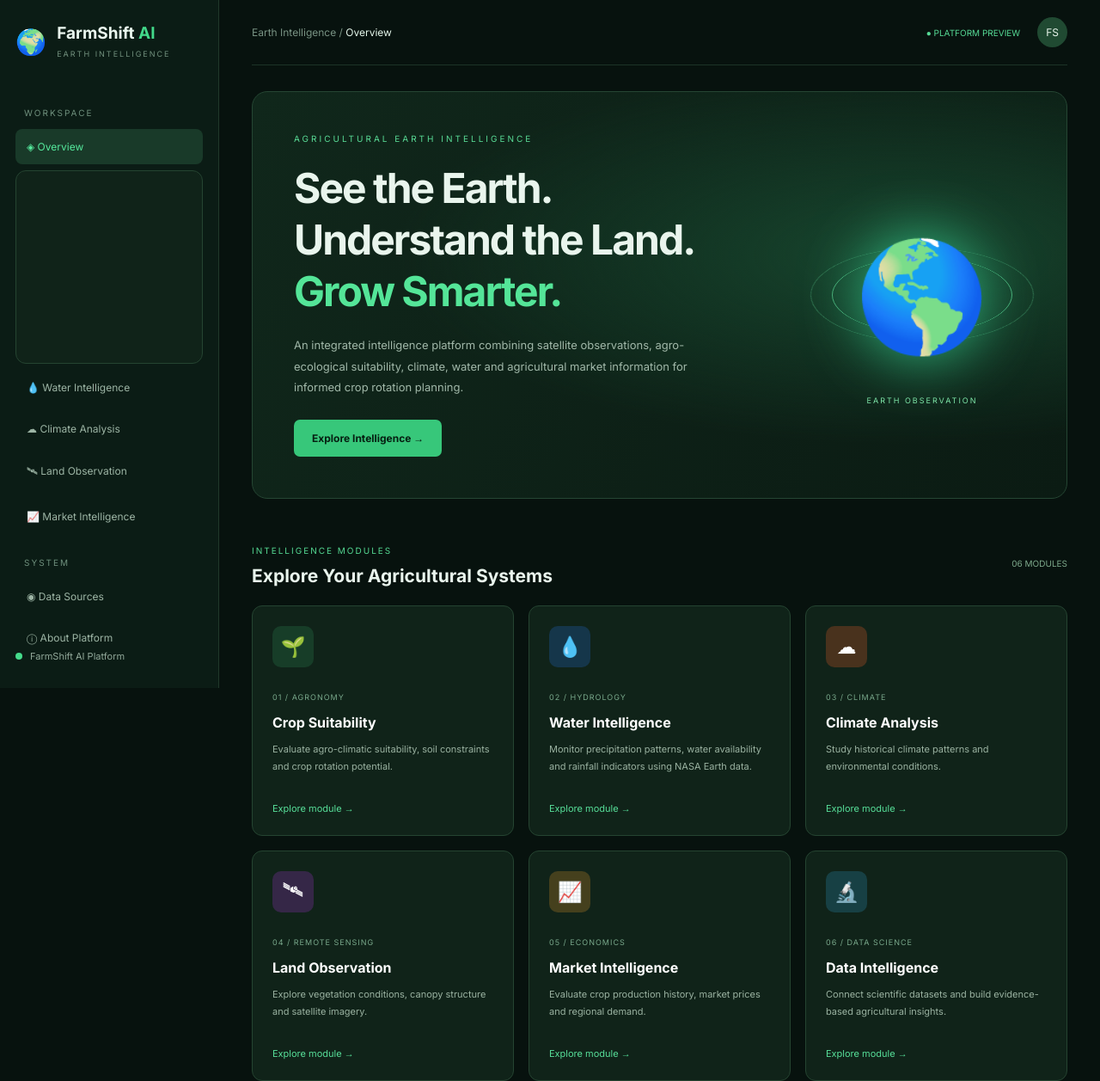
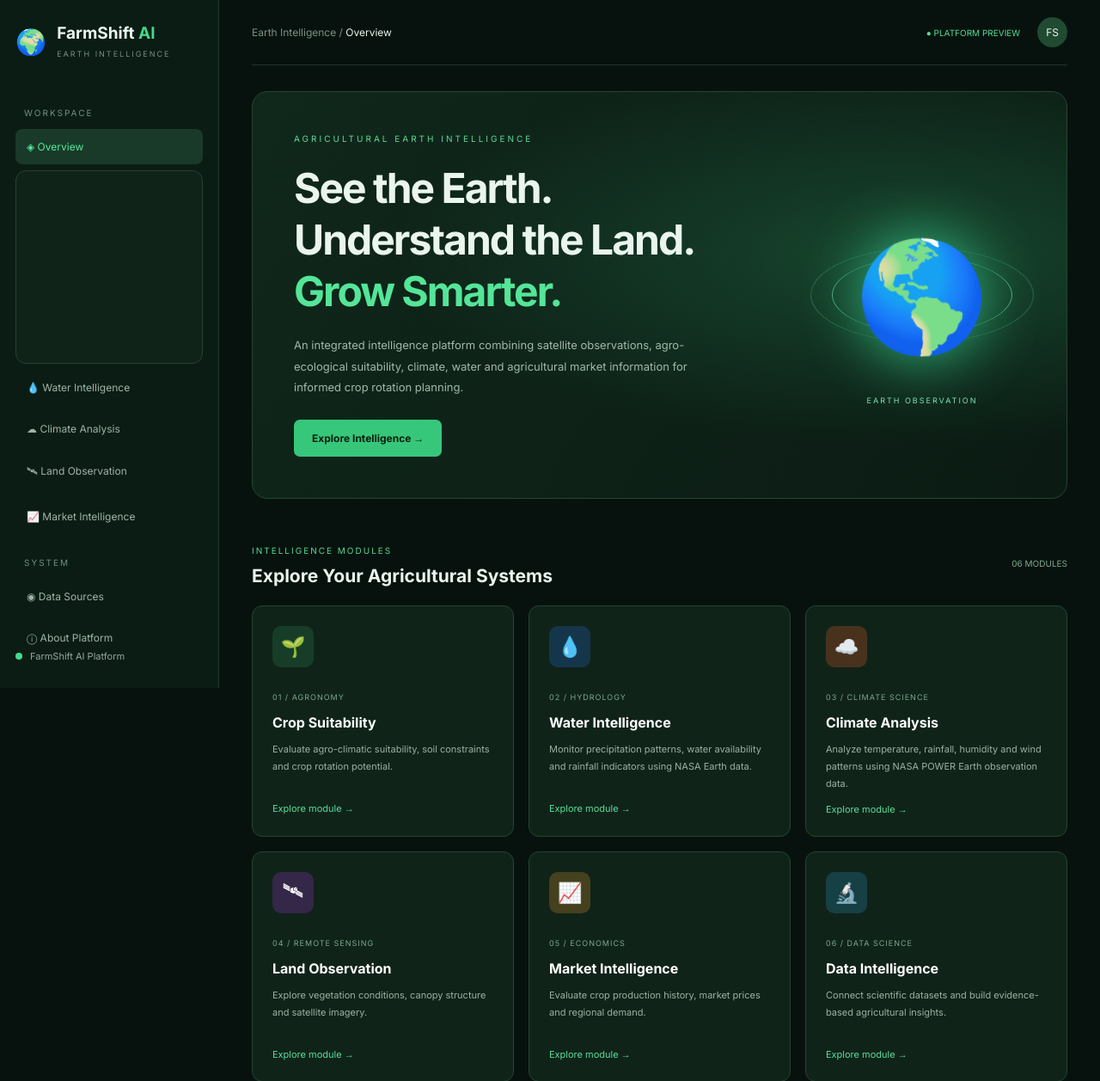
Before and after one commit to karthi31032008/one-last-time, a Flask app: page / in a window 1280 px wide. Shown: the top 1257 px of the page at 86% size. Run offline with Flask 3, Linux system fonts and the light colour scheme.

Commit message:
index.html

```diff
--- a/templates/index.html
+++ b/templates/index.html
@@ -126,13 +126,14 @@
 </a>
 
 
-        <a href="#climate" class="module-card">
-            <div class="module-icon orange">☁</div>
-            <span class="module-number">03 / CLIMATE</span>
-            <h3>Climate Analysis</h3>
-            <p>Study historical climate patterns and environmental conditions.</p>
-            <span class="module-link">Explore module →</span>
-        </a>
+
+<a href="/climate-analysis" class="module-card">
+    <div class="module-icon orange">☁️</div>
+    <span class="module-number">03 / CLIMATE SCIENCE</span>
+    <h3>Climate Analysis</h3>
+    <p>Analyze temperature, rainfall, humidity and wind patterns using NASA POWER Earth observation data.</p>
+    <span class="module-link">Explore module →</span>
+</a>
 
         <a href="#vegetation" class="module-card">
             <div class="module-icon purple">🛰</div>
```
